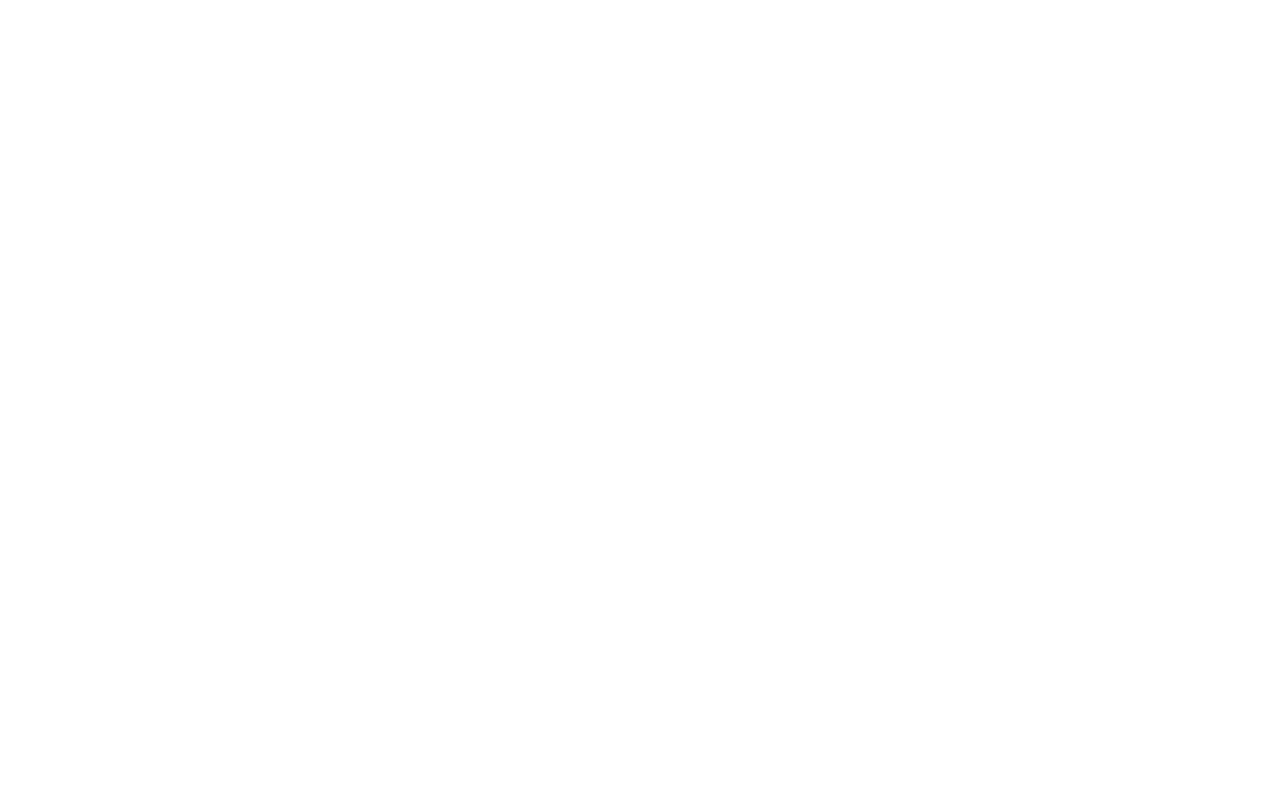
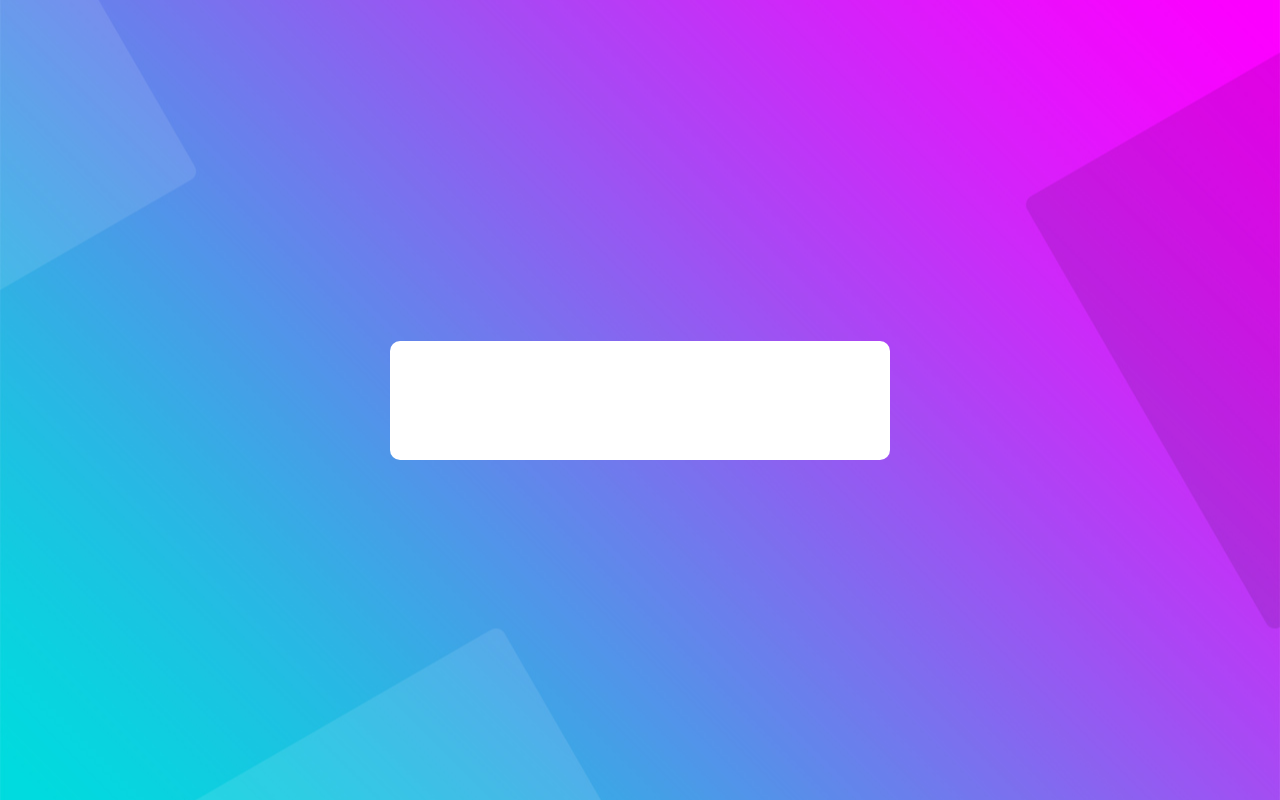
Before and after one commit to D1egoR4mirez1999/auth_frontend, an Angular app: page /auth in a window 1280 px wide. Built offline with nearby package versions, Linux system fonts and the light colour scheme.

Commit message:
refactor: add layout for auth.component

```diff
--- a/src/app/pages/auth/auth.component.html
+++ b/src/app/pages/auth/auth.component.html
@@ -1 +1,7 @@
-<router-outlet></router-outlet>
+<div class="limiter">
+	<div class="container-login100">
+		<div class="wrap-login100 p-l-55 p-r-55 p-t-65 p-b-54">
+			<router-outlet />
+		</div>
+	</div>
+</div>
--- a/src/styles.css
+++ b/src/styles.css
@@ -148,6 +148,7 @@ button:hover {
   background-repeat: no-repeat;
   background-position: center;
   background-size: cover;
+  background-image: url('./assets/images/bg-01.jpg');
 }
 
 .wrap-login100 {
```
